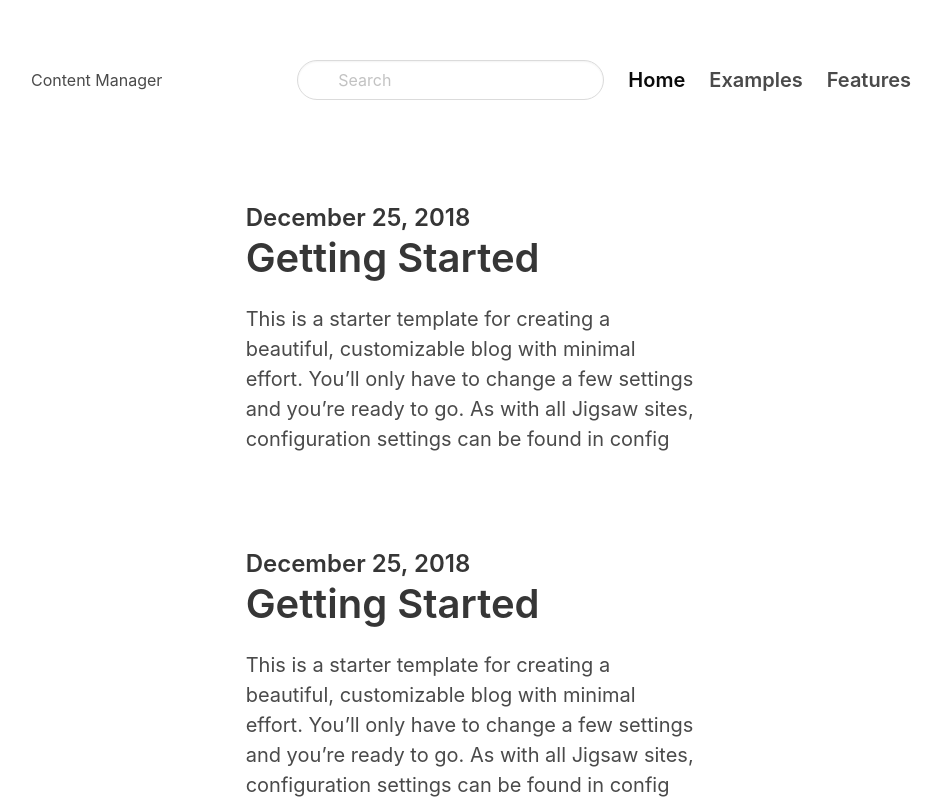
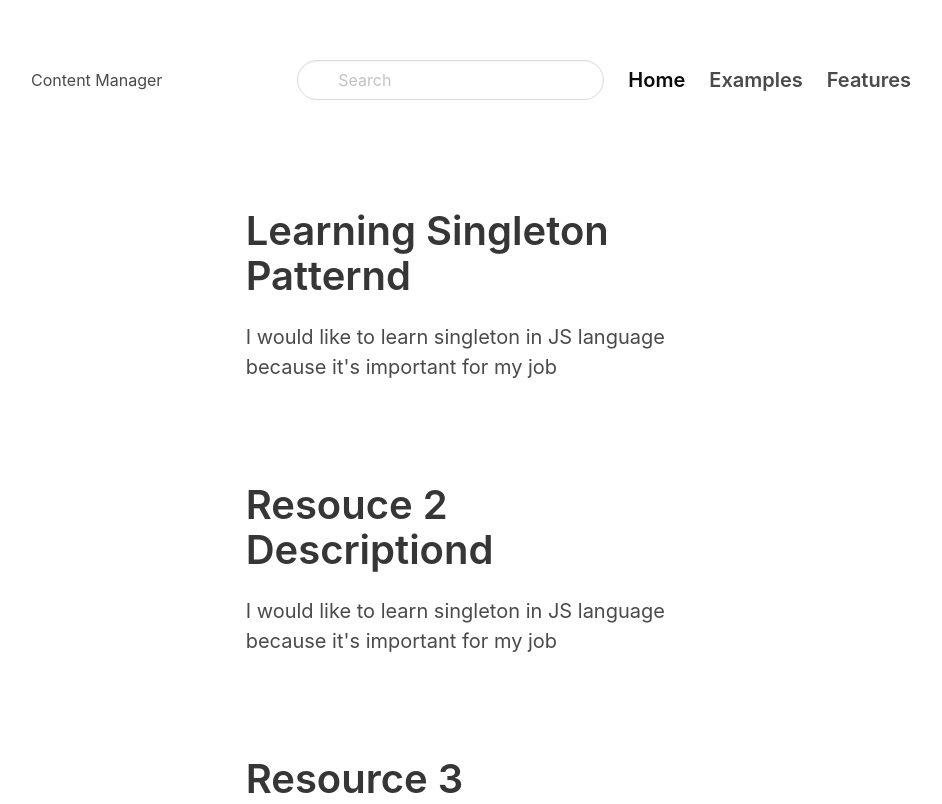
Before and after one commit to WillHDev/StoicList3.0, a Next.js app: page / in a window 1280 px wide. Shown: the part 148-952 px from the top of the page, without its empty margins (169-1111 px from the left). Built offline with nearby package versions, Linux system fonts and the light colour scheme.

Commit message:
added map to resources

```diff
--- a/components/ResourceHighlight.js
+++ b/components/ResourceHighlight.js
@@ -1,39 +1,26 @@
-const ResourceHighlight = () => {
+const ResourceHighlight = ( { resources }  ) => {
 
     return (
       <section className="hero ">
         <div className="hero-body">
           <div className="container">
-            <section className="section">
+              {
+                  resources.map( resource => {
+                      return (
+                        <section key ={ resource.id }className="section">
                         <div className="columns">
                           <div className="column is-8 is-offset-2">
                             <div className="content is-medium">
-                    <h2 className="subtitle is-4">December 25, 2018</h2>
-                    <h1 className="title">Getting Started</h1>
-                    <p>This is a starter template for creating a beautiful, customizable blog with minimal
-                      effort. You’ll only have to change a few settings and you’re ready to go. As with all Jigsaw sites,
-                      configuration settings can be found in config</p>
+                              <h2 className="subtitle is-4">{resource.createdAt}</h2>
+                              <h1 className="title">{resource.title}d</h1>
+                              <p>{resource.description}</p>
                             </div>
                           </div>
                         </div>
                       </section>
-
-            <div className="is-divider"></div>
-
-            <section className="section">
-              <div className="columns">
-                <div className="column is-8 is-offset-2">
-                  <div className="content is-medium">
-                    <h2 className="subtitle is-4">December 25, 2018</h2>
-                    <h1 className="title">Getting Started</h1>
-                    <p>This is a starter template for creating a beautiful, customizable blog with minimal
-                      effort. You’ll only have to change a few settings and you’re ready to go. As with all Jigsaw sites,
-                      configuration settings can be found in config</p>
-                  </div>
-                </div>
-              </div>
-            </section>
-
+                      )
+                  })
+              }
 
           </div>
         </div>
```
Lines whose indentation alone changed are shown as unchanged.
